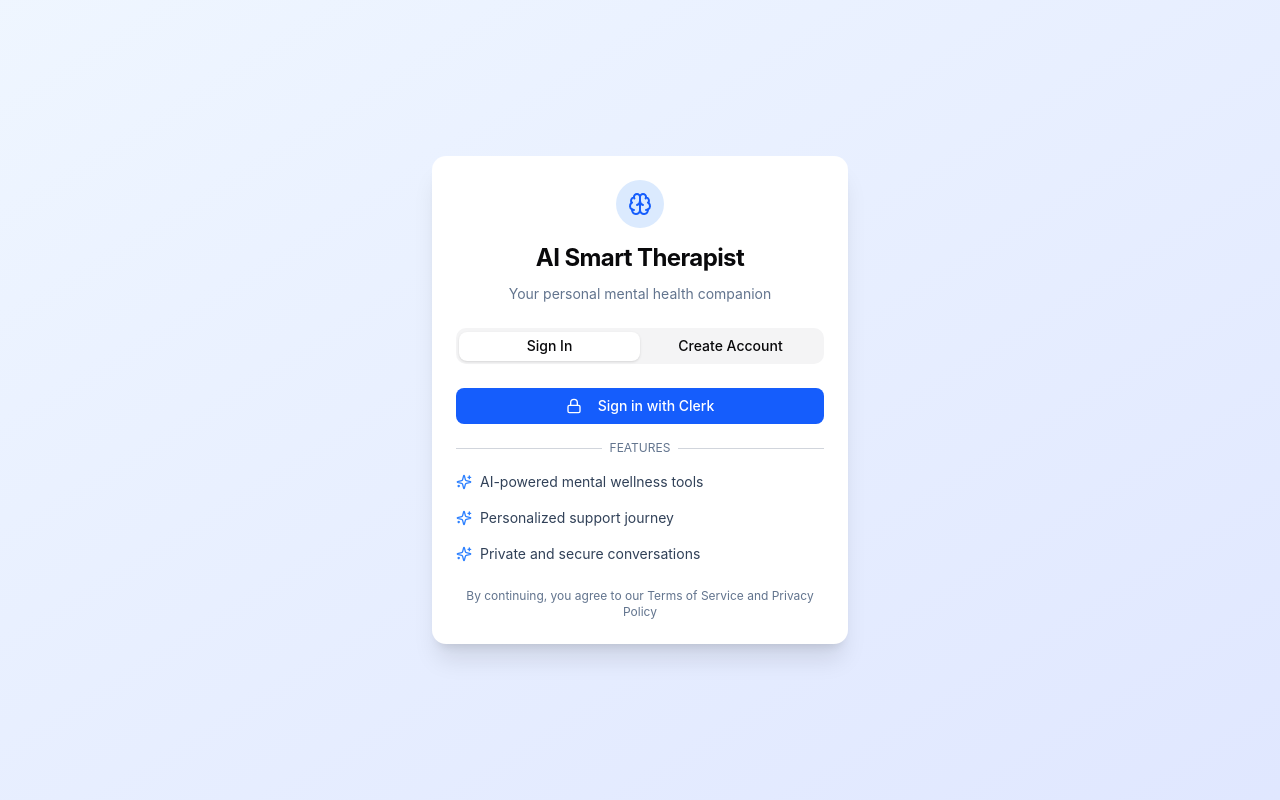
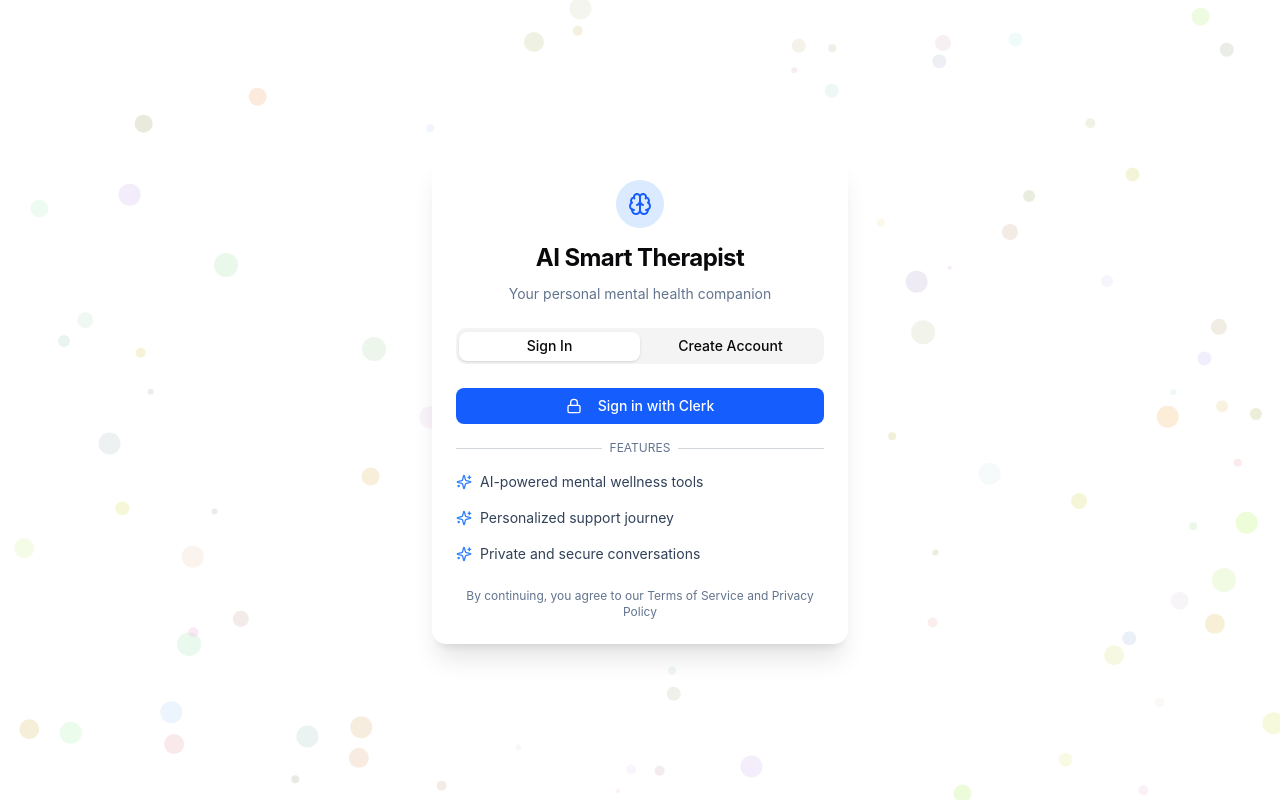
Before and after one commit to Aneaire/ai-smart-therapy, a React (Vite) app: page / in a window 1280 px wide. Built offline with nearby package versions, Linux system fonts and the light colour scheme; no server answers.

Commit message:
removed bg at sign in page

```diff
--- a/src/components/WelcomeScreen.tsx
+++ b/src/components/WelcomeScreen.tsx
@@ -31,7 +31,7 @@
   };
 
   return (
-    <div className="flex items-center justify-center min-h-screen bg-gradient-to-br from-blue-50 to-indigo-100">
+    <div className="flex items-center justify-center min-h-screen">
       <div className="w-full max-w-md px-4">
         <Card className="w-full shadow-xl border-0">
           <CardHeader className="space-y-1 text-center">
```
